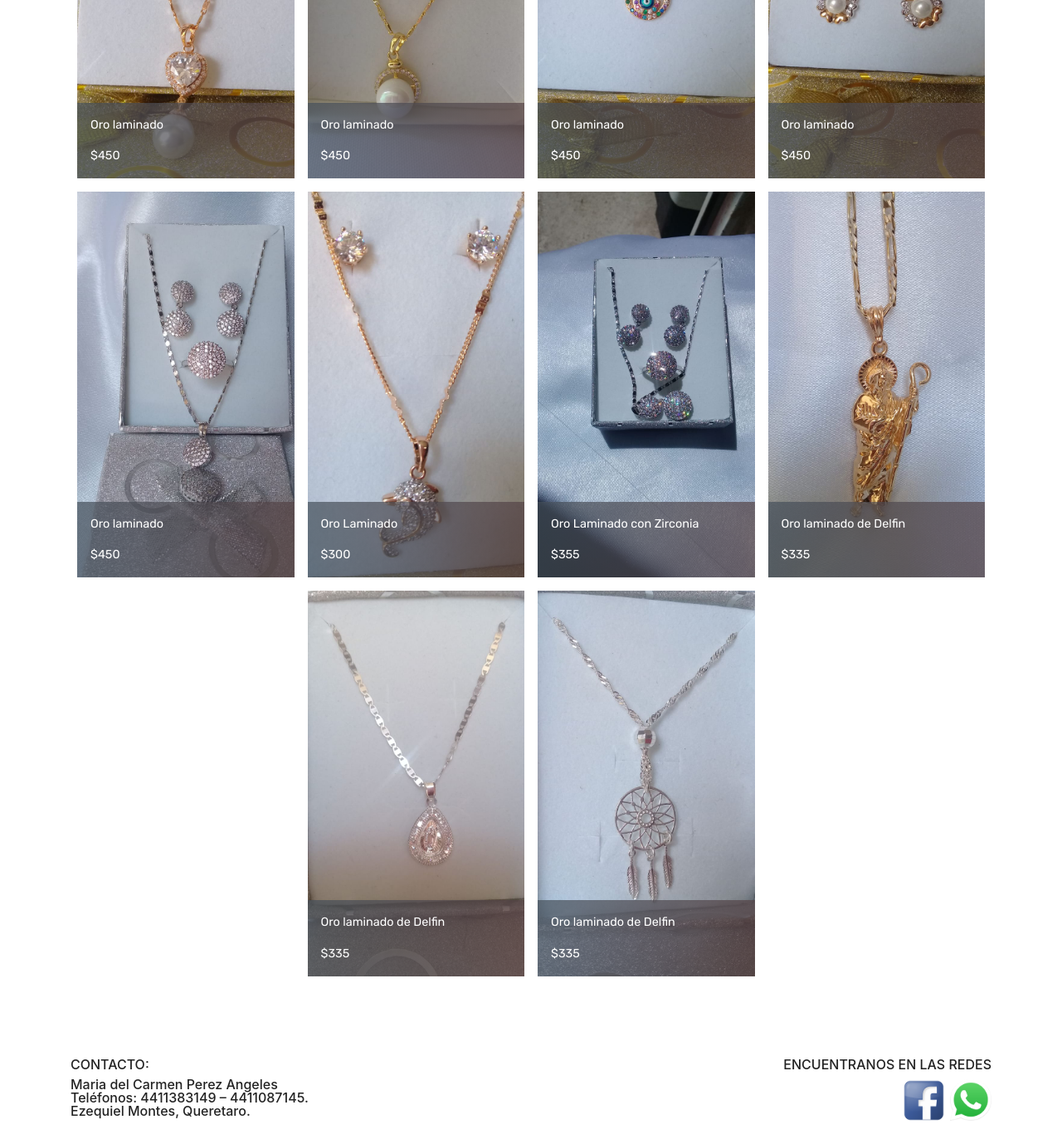
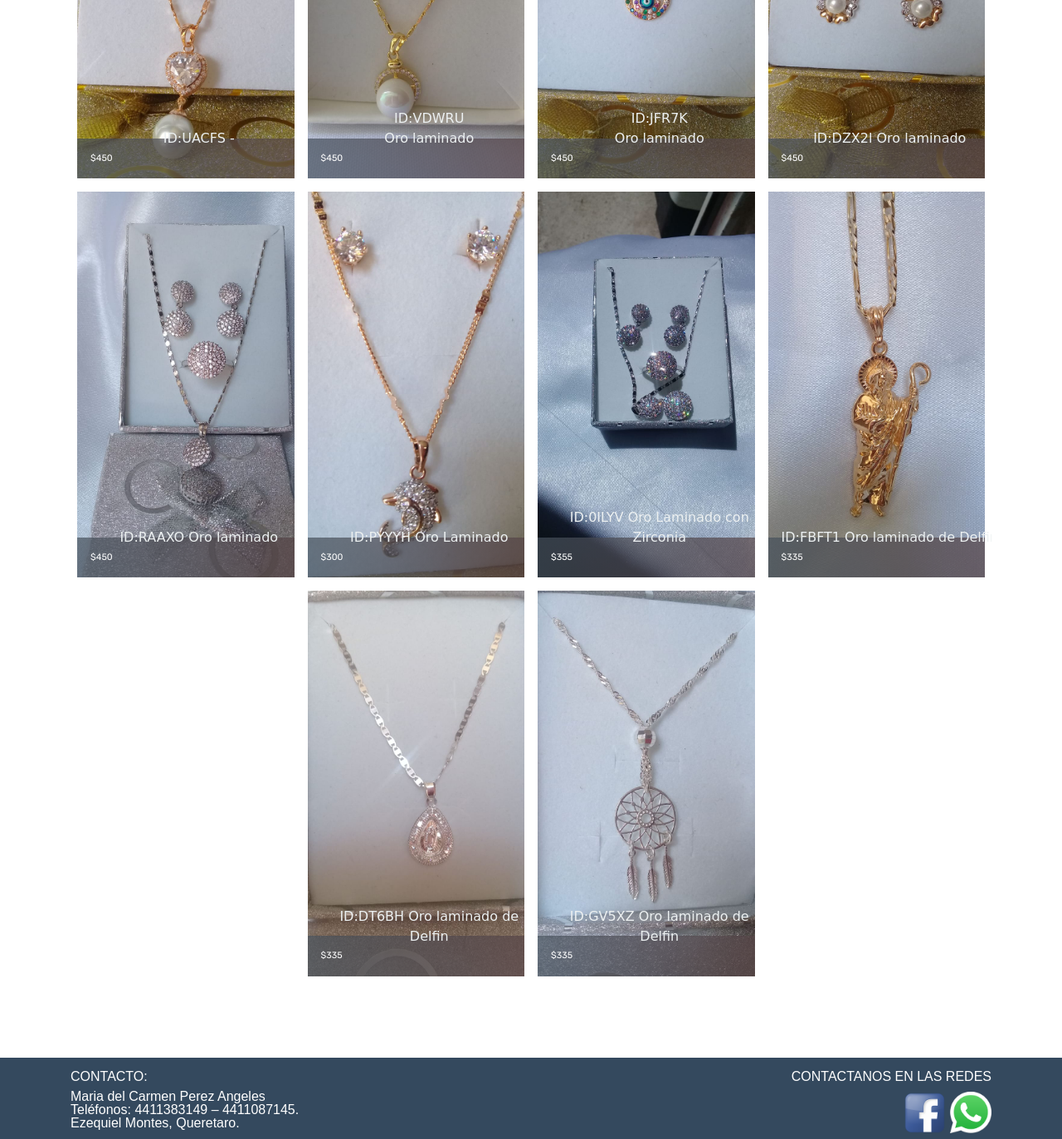
Before and after one commit to vivianalpz/joyeriaangeles, a plain HTML site: page index.html in a window 1280 px wide. Shown: the part 660-2033 px from the top of the page at 83% size. Drawn offline with Linux system fonts and the light colour scheme; files whose address does not match are found by name.

Commit message:
Add files via upload

```diff
--- a/index.html
+++ b/index.html
@@ -19,7 +19,7 @@
         <link rel="stylesheet" href="assets/gallery/style.css">
         <link rel="stylesheet" href="assets/mobirise/css/mbr-additional.css" type="text/css">
         <link rel="stylesheet" href="css/stylo.css" />
-
+        <link rel="stylesheet" href="css/color.css" />
 
     </head>
     <body>
@@ -32,9 +32,9 @@
      <div id="nav">
        <ul>
          <li><a href="index.html">Dijes</a></li>
-         <li><a href="aretes.html">Arete</a></li>
+         <li><a href="aretes.html">Aretes</a></li>
          <li><a href="anillos.html">Anillos</a></li>
-         <li><a href="#">j</a></li>
+         <li><a href="#">Contacto</a></li>
        </ul>
      </div>
    </div>
@@ -71,7 +71,7 @@
                                             <div href="#lb-gallery4-3" data-slide-to="0" data-toggle="modal">
                                                 <img src="images/dije/d1.jpeg" alt="" title="">
                                                 <span class="icon-focus"></span>
-                                                <span class="mbr-gallery-title mbr-fonts-style display-7"><p>Oro laminado</p> $450</span>
+                                                <span class="mbr-gallery-title mbr-fonts-style display-7"><p><br>ID:UACFS - </p>$450</span>
                                             </div>
                                         </div>
 
@@ -81,7 +81,7 @@
                                             <div href="#lb-gallery4-3" data-slide-to="1" data-toggle="modal">
                                                 <img src="images/dije/d2.jpeg" alt="" title="">
                                                 <span class="icon-focus"></span>
-                                                <span class="mbr-gallery-title mbr-fonts-style display-7"><p>Oro laminado</p> $450</span>
+                                                <span class="mbr-gallery-title mbr-fonts-style display-7"><p>ID:VDWRU<br>     Oro laminado</p> $450</span>
                                             </div>
                                         </div>
 
@@ -90,7 +90,7 @@
                                             <div href="#lb-gallery4-3" data-slide-to="2" data-toggle="modal">
                                                 <img src="images/dije/d3.jpeg" alt="" title="">
                                                 <span class="icon-focus"></span>
-                                                <span class="mbr-gallery-title mbr-fonts-style display-7"><p>Oro laminado</p> $450</span>
+                                                <span class="mbr-gallery-title mbr-fonts-style display-7"><p>ID:JFR7K<br>      Oro laminado</p> $450</span>
                                             </div>
                                         </div>
 
@@ -100,7 +100,7 @@
                                      <div href="#lb-gallery4-3" data-slide-to="3" data-toggle="modal">
                                                 <img src="images/dije/d4.jpeg" alt="" title="">
                                                 <span class="icon-focus"></span>
-                                                <span class="mbr-gallery-title mbr-fonts-style display-7"><p>Oro laminado</p> $450</span>
+                                                <span class="mbr-gallery-title mbr-fonts-style display-7"><p>ID:DZX2l      Oro laminado</p> $450</span>
                                             </div>
                                         </div>
 
@@ -108,7 +108,7 @@
                                     <div href="#lb-gallery4-3" data-slide-to="4" data-toggle="modal">
                                         <img src="images/dije/d5.jpeg" alt="" title="">
                                         <span class="icon-focus"></span>
-                                        <span class="mbr-gallery-title mbr-fonts-style display-7"><p>Oro laminado</p> $450</span>
+                                        <span class="mbr-gallery-title mbr-fonts-style display-7"><p>ID:RAAXO      Oro laminado</p> $450</span>
                                     </div>
                                     </div>
 
@@ -116,7 +116,7 @@
                                         <div href="#lb-gallery4-3" data-slide-to="5" data-toggle="modal">
                                             <img src="images/dije/d6.jpeg" alt="" title="">
                                             <span class="icon-focus"></span>
-                                            <span class="mbr-gallery-title mbr-fonts-style display-7"><p>Oro Laminado</p> $300</span>
+                                            <span class="mbr-gallery-title mbr-fonts-style display-7"><p>ID:PYYYH      Oro Laminado</p> $300</span>
                                         </div>
                                     </div>
 
@@ -124,7 +124,7 @@
                                     <div href="#lb-gallery4-3" data-slide-to="6" data-toggle="modal">
                                             <img src="images/dije/d7.jpeg" alt="" title="">
                                             <span class="icon-focus"></span>
-                                            <span class="mbr-gallery-title mbr-fonts-style display-7"><p>Oro Laminado con Zirconia</p> $355</span>
+                                            <span class="mbr-gallery-title mbr-fonts-style display-7"><p>ID:0ILYV      Oro Laminado con Zirconia</p> $355</span>
                                         </div>
                                     </div>
 
@@ -132,7 +132,7 @@
                                         <div href="#lb-gallery4-3" data-slide-to="7" data-toggle="modal">
                                             <img src="images/dije/d8.jpeg" alt="" title="">
                                             <span class="icon-focus"></span>
-                                            <span class="mbr-gallery-title mbr-fonts-style display-7"><p> Oro laminado de Delfin </p> $335</span>
+                                            <span class="mbr-gallery-title mbr-fonts-style display-7"><p> ID:FBFT1    Oro laminado de Delfin </p> $335</span>
                                         </div>
                                     </div>
 
@@ -140,7 +140,7 @@
                                         <div href="#lb-gallery4-3" data-slide-to="7" data-toggle="modal">
                                             <img src="images/dije/d9.jpeg" alt="" title="">
                                             <span class="icon-focus"></span>
-                                            <span class="mbr-gallery-title mbr-fonts-style display-7"><p> Oro laminado de Delfin </p> $335</span>
+                                            <span class="mbr-gallery-title mbr-fonts-style display-7"><p>ID:DT6BH     Oro laminado de Delfin </p> $335</span>
                                         </div>
                                     </div>
 
@@ -148,7 +148,7 @@
                                         <div href="#lb-gallery4-3" data-slide-to="7" data-toggle="modal">
                                             <img src="images/dije/d10.jpeg" alt="" title="">
                                             <span class="icon-focus"></span>
-                                            <span class="mbr-gallery-title mbr-fonts-style display-7"><p> Oro laminado de Delfin </p> $335</span>
+                                            <span class="mbr-gallery-title mbr-fonts-style display-7"><p>ID:GV5XZ    Oro laminado de Delfin </p> $335</span>
                                         </div>
                                     </div>
 
@@ -240,7 +240,7 @@
           </div>
 
           <div class="col-xs-12 col-md-6 text-right">
-              <h6 class="text">ENCUENTRANOS EN LAS REDES</h6>
+              <h6 class="text">CONTACTANOS EN LAS REDES</h6>
               <div class="redes-footer">
                 <a href="https://www.facebook.com/maria.d.angeles.1069"><img  src="images/f.png" width="55" height="55"></a>
                 <a href="https://api.whatsapp.com/send?phone=5214411383149&text=quiero información de los productos "><img src="images/whatsapp.png" width="50" height="50"></a>
```
